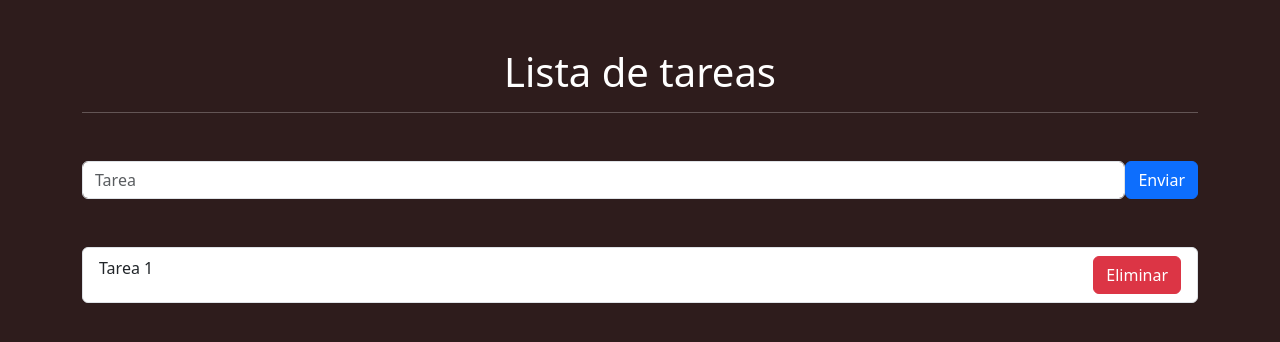
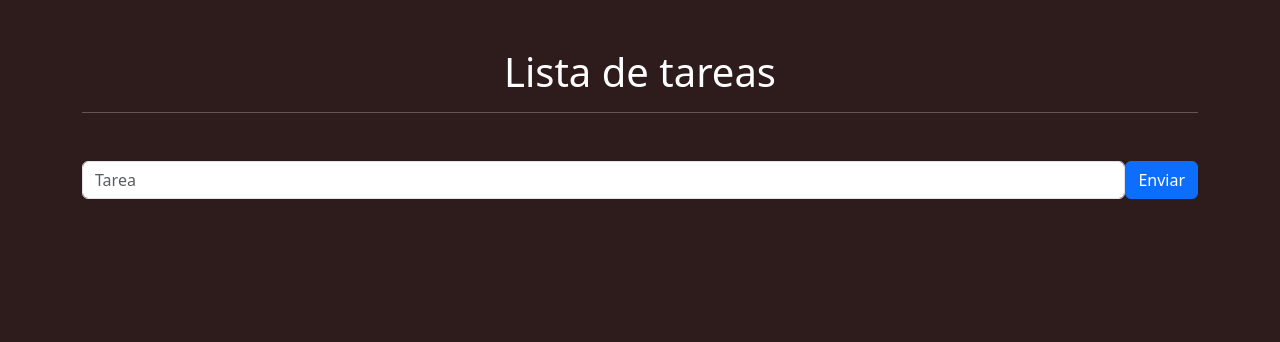
Before and after one commit to Goddzy/ListaTareas, a React (Create React App) app: page / in a window 1280 px wide. Shown: the top 342 px of the page. Built offline with nearby package versions, Linux system fonts and the light colour scheme.

Commit message:
mostrando las tareas en los componentes listaTarea e itemTarea

```diff
--- a/src/components/FormularioTarea.jsx
+++ b/src/components/FormularioTarea.jsx
@@ -30,7 +30,7 @@ const FormularioTarea = () => {
           </Button>
         </Form.Group>
       </Form>
-      <ListaTarea></ListaTarea>
+      <ListaTarea arregloTareas={arregloTareas} ></ListaTarea>
     </>
   );
 };
--- a/src/components/ItemTarea.jsx
+++ b/src/components/ItemTarea.jsx
@@ -1,10 +1,10 @@
 import { Button, ListGroup } from "react-bootstrap";
 
-const ItemTarea = () => {
+const ItemTarea = ({nombreTarea}) => {
   return (
     <div>
       <ListGroup.Item className="d-flex justify-content-between rounded">
-        Tarea 1
+        {nombreTarea}
         <Button variant="danger">Eliminar</Button>
       </ListGroup.Item>
     </div>
--- a/src/components/ListaTarea.jsx
+++ b/src/components/ListaTarea.jsx
@@ -2,10 +2,13 @@ import React from "react";
 import { ListGroup } from "react-bootstrap";
 import ItemTarea from "./ItemTarea";
 
-const ListaTarea = () => {
+const ListaTarea = ({arregloTareas}) => {
   return (
     <ListGroup>
-      <ItemTarea></ItemTarea>
+      {
+        arregloTareas.map((tarea, posicion)=><ItemTarea key={posicion} nombreTarea={tarea}></ItemTarea>)
+      }
+
     </ListGroup>
   );
 };
```
